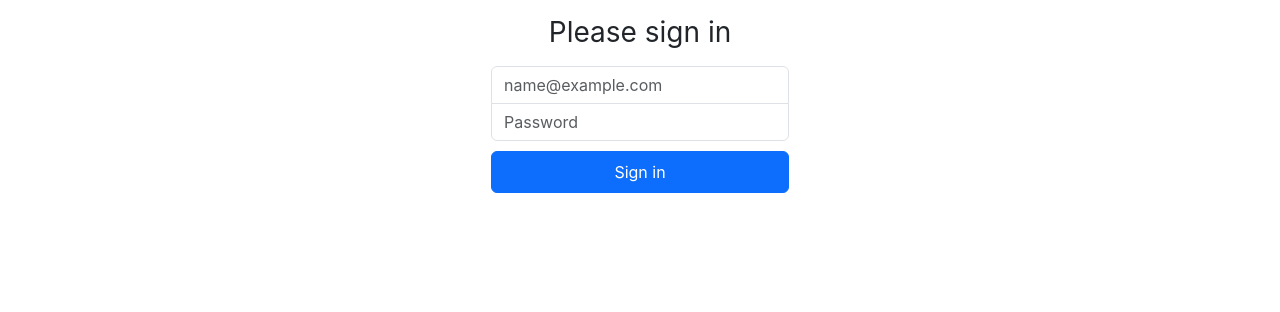
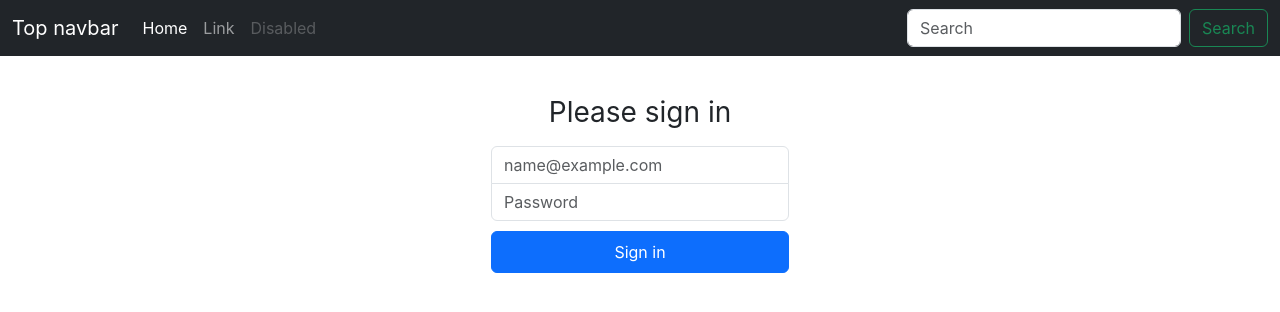
Before and after one commit to pavlicic1marko/webapp-React, a React (Create React App) app: page / in a window 1280 px wide. Shown: the top 312 px of the page. Built offline with nearby package versions, Linux system fonts and the light colour scheme.

Commit message:
edit sign-in html, add navbar

```diff
--- a/src/App.tsx
+++ b/src/App.tsx
@@ -5,6 +5,31 @@
 function App() {
   return (
     <div className="App">
+        <nav className="navbar navbar-expand-md navbar-dark bg-dark mb-4">
+  <div className="container-fluid">
+    <a className="navbar-brand" href="#">Top navbar</a>
+    <button className="navbar-toggler" type="button" data-bs-toggle="collapse" data-bs-target="#navbarCollapse" aria-controls="navbarCollapse" aria-expanded="false" aria-label="Toggle navigation">
+      <span className="navbar-toggler-icon"></span>
+    </button>
+    <div className="collapse navbar-collapse" id="navbarCollapse">
+      <ul className="navbar-nav me-auto mb-2 mb-md-0">
+        <li className="nav-item">
+          <a className="nav-link active" aria-current="page" href="#">Home</a>
+        </li>
+        <li className="nav-item">
+          <a className="nav-link" href="#">Link</a>
+        </li>
+        <li className="nav-item">
+          <a className="nav-link disabled" aria-disabled="true">Disabled</a>
+        </li>
+      </ul>
+      <form className="d-flex" role="search">
+        <input className="form-control me-2" type="search" placeholder="Search" aria-label="Search"/>
+        <button className="btn btn-outline-success" type="submit">Search</button>
+      </form>
+    </div>
+  </div>
+</nav>
       <main className="form-signin w-100 m-auto">
         <form>
             <h1 className="h3 mb-3 fw-normal">Please sign in</h1>
```
